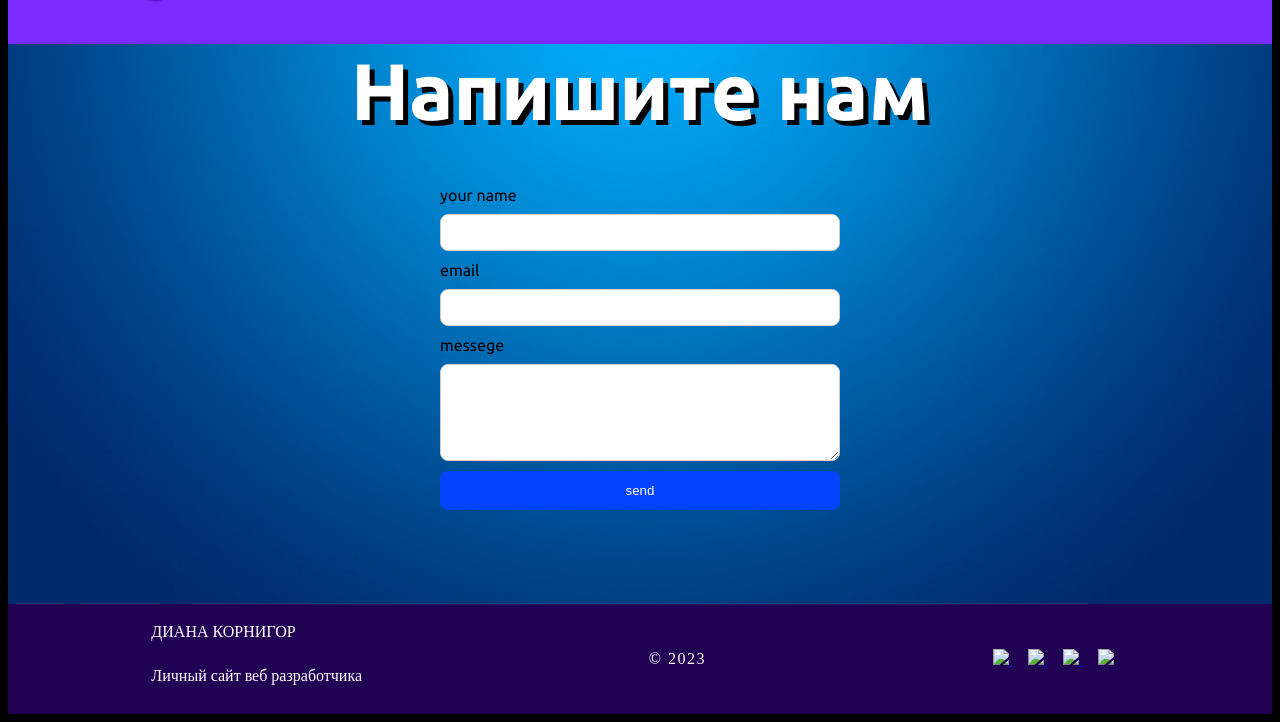
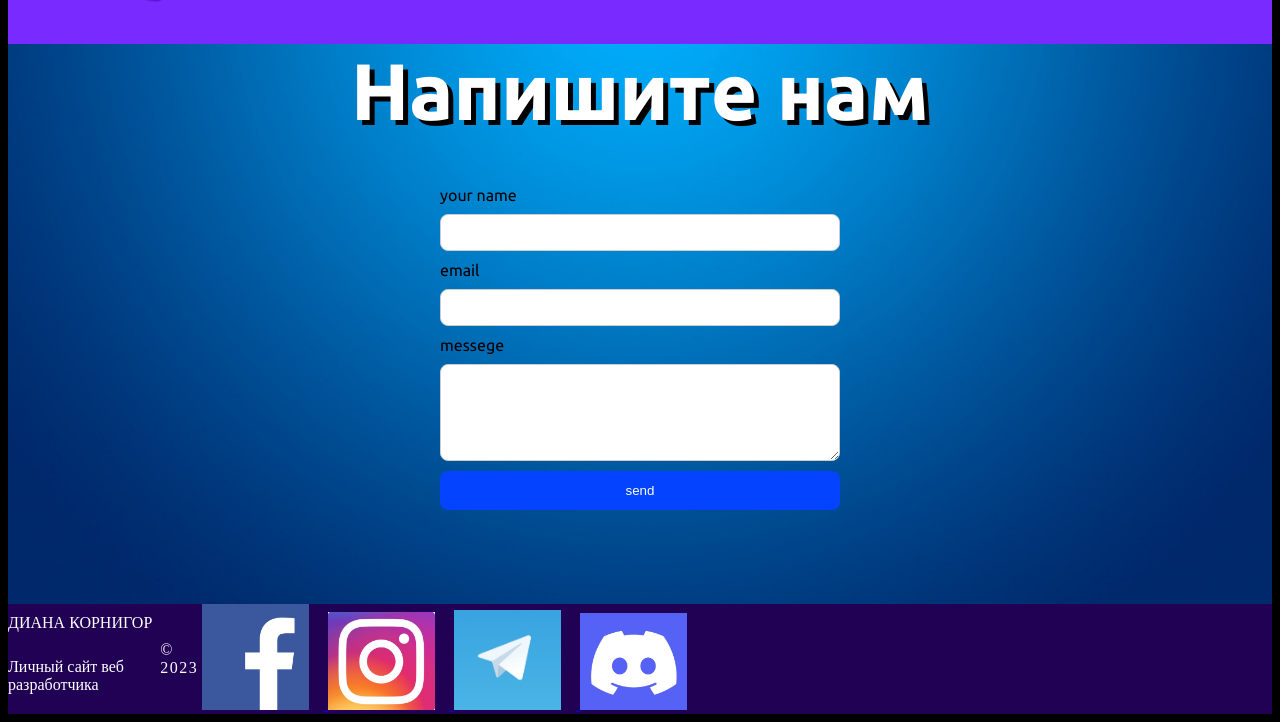
Before and after one commit to yulian-ui/FinallyProject, a plain HTML site: page index.html in a window 1280 px wide. Shown: the part 3964-4686 px from the top of the page. Drawn offline with Linux system fonts and the light colour scheme.

Commit message:
добавил иконки

```diff
--- a/index.html
+++ b/index.html
@@ -126,10 +126,10 @@
         <p>© 2023</p>
       </div>
       <div class="footer-links">
-        <a href="#"> <img src="img/facebook.svg" /> </a>
-        <a href="#"> <img src="img/instagram.svg" /> </a>
-        <a href="#"> <img src="img/telegram.svg" /> </a>
-        <a href="#"> <img src="img/discord.svg" /> </a>
+        <a href="#"> <img src="./img/Снимок экрана_28-8-2025_203931_www.bing.com.jpeg" /> </a>
+        <a href="#"> <img src="./img/Снимок экрана_28-8-2025_204124_www.bing.com.jpeg" /> </a>
+        <a href="#"> <img src="./img/Снимок экрана_28-8-2025_204233_www.bing.com.jpeg" /> </a>
+        <a href="#"> <img src="./img/Снимок экрана_28-8-2025_204318_www.bing.com.jpeg" /> </a>
       </div>
     </footer>
   </body>
--- a/style.css
+++ b/style.css
@@ -267,7 +267,15 @@ footer {
 }
 
 .footer-links a {
+  margin: 0;
+}
+.footer-links img {
   margin-right: 15px;
+  justify-content: center;
+  align-items: center;
+  width: 10%; /* Уменьшение до 50% от исходной ширины */
+  height: auto;
+  position: relative;
 }
 
 .feedback-form {
```
Also changed, not shown: img/Снимок экрана_28-8-2025_203931_www.bing.com.jpeg (added), img/Снимок экрана_28-8-2025_204124_www.bing.com.jpeg (added), img/Снимок экрана_28-8-2025_204233_www.bing.com.jpeg (added), img/Снимок экрана_28-8-2025_204318_www.bing.com.jpeg (added).
